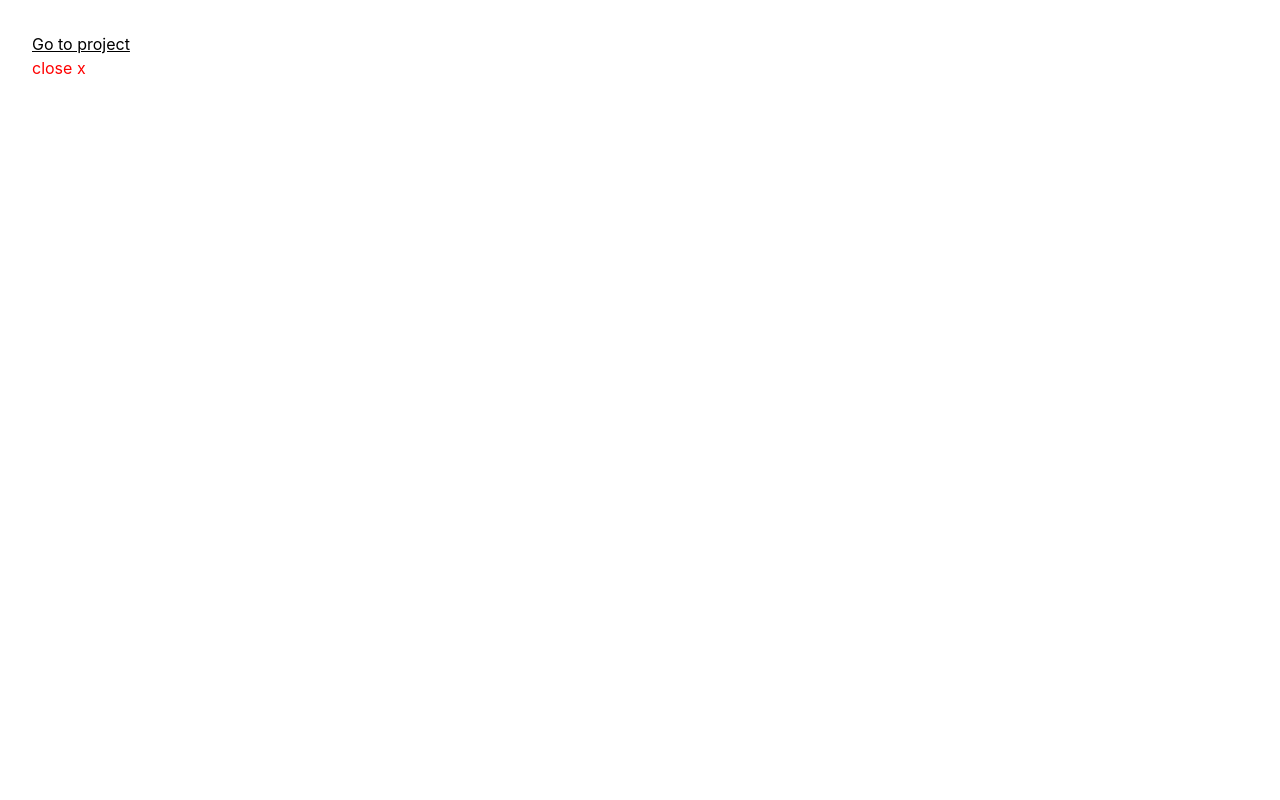
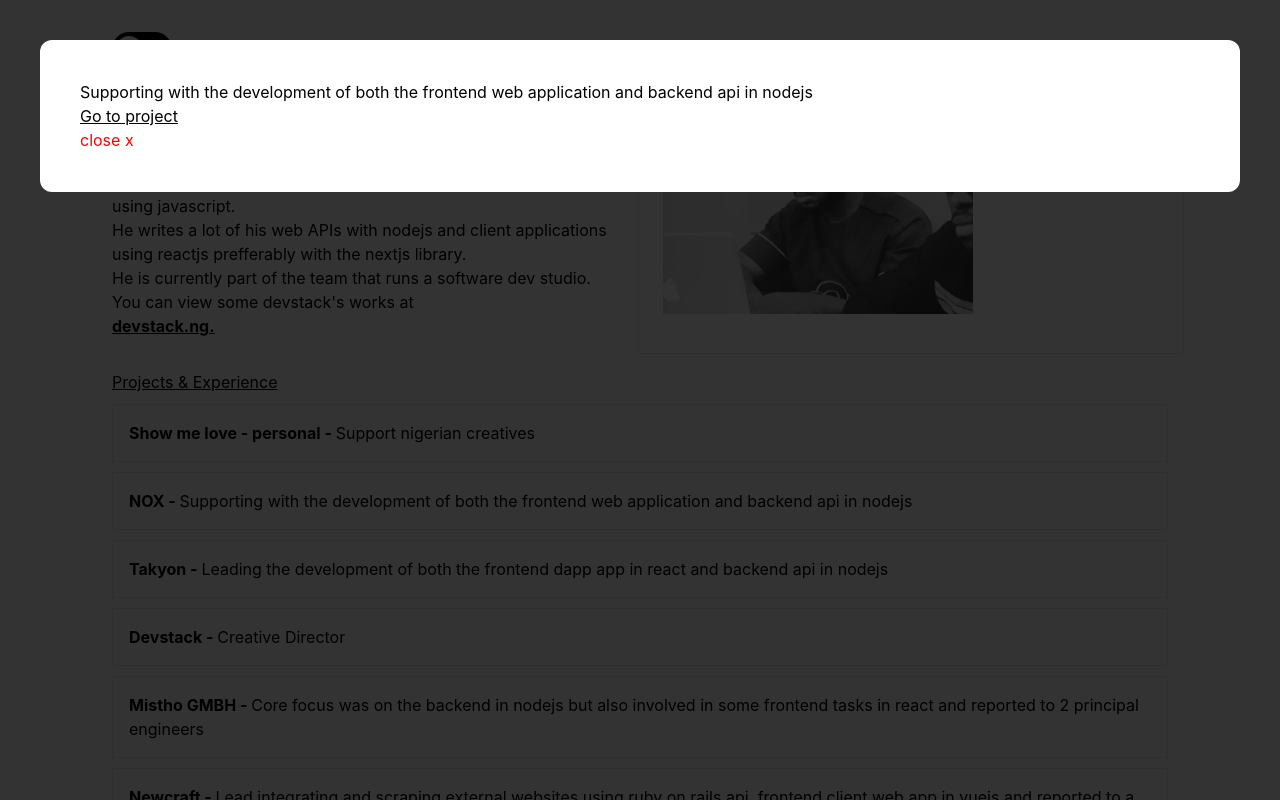
Before and after one commit to ninjamovesonly/mywebsite, a Next.js app: page / in a window 1280 px wide. Both pictures are taken after a click on the element 640 px from the left and 492 px from the top of the page. Shown: the top 800 px of the page. Built offline with nearby package versions, Linux system fonts and the light colour scheme.

Commit message:
feat - setup more details modal

```diff
--- a/components/cover-letter.tsx
+++ b/components/cover-letter.tsx
@@ -1,5 +1,5 @@
-import { useAppContext } from "../context/state";
-import styles from "../styles/Home.module.css";
+import { useAppContext } from '../context/state';
+import styles from '../styles/Home.module.css';
 
 export default function CoverLetter() {
   const {
@@ -7,11 +7,12 @@ export default function CoverLetter() {
   }: any = useAppContext();
 
   return (
-    <div className={`${styles["cover-letter-container"]} ic-second`}>
+    <div className={`${styles['cover-letter-container']} ic-second`}>
       <p>
         Chinedu <b>Prince</b> Abalogu
       </p>
-      {coverLetter.split("\n").map((str: string) => (
+      <br />
+      {coverLetter.split('\n').map((str: string) => (
         <p key={str}>{str}</p>
       ))}
       <a href="http://devstack.ng" target="_blank" rel="noreferrer">
--- a/components/more-project-details-modal.tsx
+++ b/components/more-project-details-modal.tsx
@@ -1,24 +1,17 @@
+import { MoreDetailsModalProps } from '../types';
+
 export default function MoreProjectDetailsModal({
   selectedData,
   closeModal,
-}: any) {
+}: MoreDetailsModalProps) {
   return (
+    <>
       <div
-      style={{
-        position: 'fixed',
-        top: 0,
-        left: 0,
-        background: 'white',
-        width: '100%',
-        height: '100%',
-        padding: '2em',
-        zIndex: '5',
-      }}
-    >
-      <div className="">
-        <div></div>
-        <div>
-          <p>{selectedData.modalDescription}</p>
+        onClick={() => closeModal()}
+        className="tw-bg-black tw-opacity-80 tw-fixed tw-inset-0 tw-w-full tw-h-full"
+      ></div>
+      <div className="tw-bg-white tw-fixed tw-left-10 tw-top-10 tw-right-10 tw-rounded-xl tw-p-10">
+        <p>{selectedData.details.jobDescription}</p>
         <a href={selectedData.route}>
           <u>Go to project</u>
         </a>{' '}
@@ -30,7 +23,6 @@ export default function MoreProjectDetailsModal({
           close x
         </a>
       </div>
-      </div>
-    </div>
+    </>
   );
 }
--- a/components/projects.tsx
+++ b/components/projects.tsx
@@ -1,21 +1,11 @@
 import { useState } from 'react';
 import { useAppContext } from '../context/state';
+import { SelectedDataType } from '../types';
 import MoreProjectDetailsModal from './more-project-details-modal';
 import ProjectItem from './project-item';
 
 export default function Projects() {
-  const [selectedData, setSelectedData] = useState<{
-    route: string;
-    details: {
-      jobTitle: string;
-      companyName: string;
-      from: string;
-      to: string;
-      months: string;
-      jobDescription: string;
-      screenshots: string[];
-    };
-  }>({
+  const [selectedData, setSelectedData] = useState<SelectedDataType>({
     route: '',
     details: {
       jobTitle: '',
@@ -35,7 +25,7 @@ export default function Projects() {
 
   return (
     <>
-      {isModalOpen && selectedData.details && selectedData.route && (
+      {isModalOpen && (
         <MoreProjectDetailsModal
           selectedData={selectedData}
           closeModal={() => {
--- a/components/show-me-love/footer.tsx
+++ b/components/show-me-love/footer.tsx
@@ -1,6 +1,6 @@
-import { SmlFooterProps } from "../../types/show-me-love";
-import ProfileFooter from "./profile/profile-footer";
-import WebsiteFooter from "../footer";
+import { SmlFooterProps } from '../../types';
+import ProfileFooter from './profile/profile-footer';
+import WebsiteFooter from '../footer';
 
 function HomeFooter() {
   return (
--- a/components/social-media-icons.tsx
+++ b/components/social-media-icons.tsx
@@ -1,5 +1,5 @@
-import Image from "next/image";
-import { useAppContext } from "../context/state";
+import Image from 'next/image';
+import { useAppContext } from '../context/state';
 
 export default function SocialMediaIcons() {
   const { theme } = useAppContext();
@@ -12,8 +12,9 @@ export default function SocialMediaIcons() {
         width={38.1}
         height={40}
         onClick={() => {
-          window.open("https://www.instagram.com/mrabalogu", "_blank")?.focus();
+          window.open('https://www.instagram.com/mrabalogu', '_blank')?.focus();
         }}
+        className="tw-cursor-pointer"
       />
       <Image
         alt="link to github"
@@ -21,8 +22,9 @@ export default function SocialMediaIcons() {
         width={38.1}
         height={40}
         onClick={() => {
-          window.open("https://github.com/chineduabalogu", "_blank")?.focus();
+          window.open('https://github.com/chineduabalogu', '_blank')?.focus();
         }}
+        className="tw-cursor-pointer"
       />
       <Image
         alt="link to twitter"
@@ -30,8 +32,9 @@ export default function SocialMediaIcons() {
         width={38.1}
         height={40}
         onClick={() => {
-          window.open("https://twitter.com/MrAbalogu_", "_blank")?.focus();
+          window.open('https://twitter.com/MrAbalogu_', '_blank')?.focus();
         }}
+        className="tw-cursor-pointer"
       />
       <Image
         alt="link to linkedin"
@@ -40,9 +43,10 @@ export default function SocialMediaIcons() {
         height={40}
         onClick={() => {
           window
-            .open("https://www.linkedin.com/in/chineduabalogu", "_blank")
+            .open('https://www.linkedin.com/in/chineduabalogu', '_blank')
             ?.focus();
         }}
+        className="tw-cursor-pointer"
       />
       <Image
         alt="link to mail"
@@ -50,8 +54,9 @@ export default function SocialMediaIcons() {
         width={38.1}
         height={40}
         onClick={() =>
-          (window.location.href = "mailto:chineduabalogu@gmail.com")
+          (window.location.href = 'mailto:chineduabalogu@gmail.com')
         }
+        className="tw-cursor-pointer"
       />
     </div>
   );
--- a/components/start-pomodoro-timer-button.tsx
+++ b/components/start-pomodoro-timer-button.tsx
@@ -1,6 +1,6 @@
-import Image from "next/image";
-import { PomodoroTimerButtonProps } from "../types/pomodoro-timer";
-import { POMODORO_TIME_LABELS } from "../lib/consts";
+import Image from 'next/image';
+import { PomodoroTimerButtonProps } from '../types';
+import { POMODORO_TIME_LABELS } from '../lib/consts';
 
 const Button = ({ theme, label, handleClick }: PomodoroTimerButtonProps) => {
   return (
--- /dev/null
+++ b/types/index.ts
@@ -0,0 +1,20 @@
+export * from './pomodoro-timer';
+export * from './show-me-love';
+
+export type SelectedDataType = {
+  route: string;
+  details: {
+    jobTitle: string;
+    companyName: string;
+    from: string;
+    to: string;
+    months: string;
+    jobDescription: string;
+    screenshots: string[];
+  };
+};
+
+export type MoreDetailsModalProps = {
+  closeModal: () => void;
+  selectedData: SelectedDataType;
+};
```
Also changed, not shown: components/show-me-love/body.tsx (+10 -10 lines), components/show-me-love/header.tsx (+4 -4 lines). Lines whose indentation alone changed are shown as unchanged.
